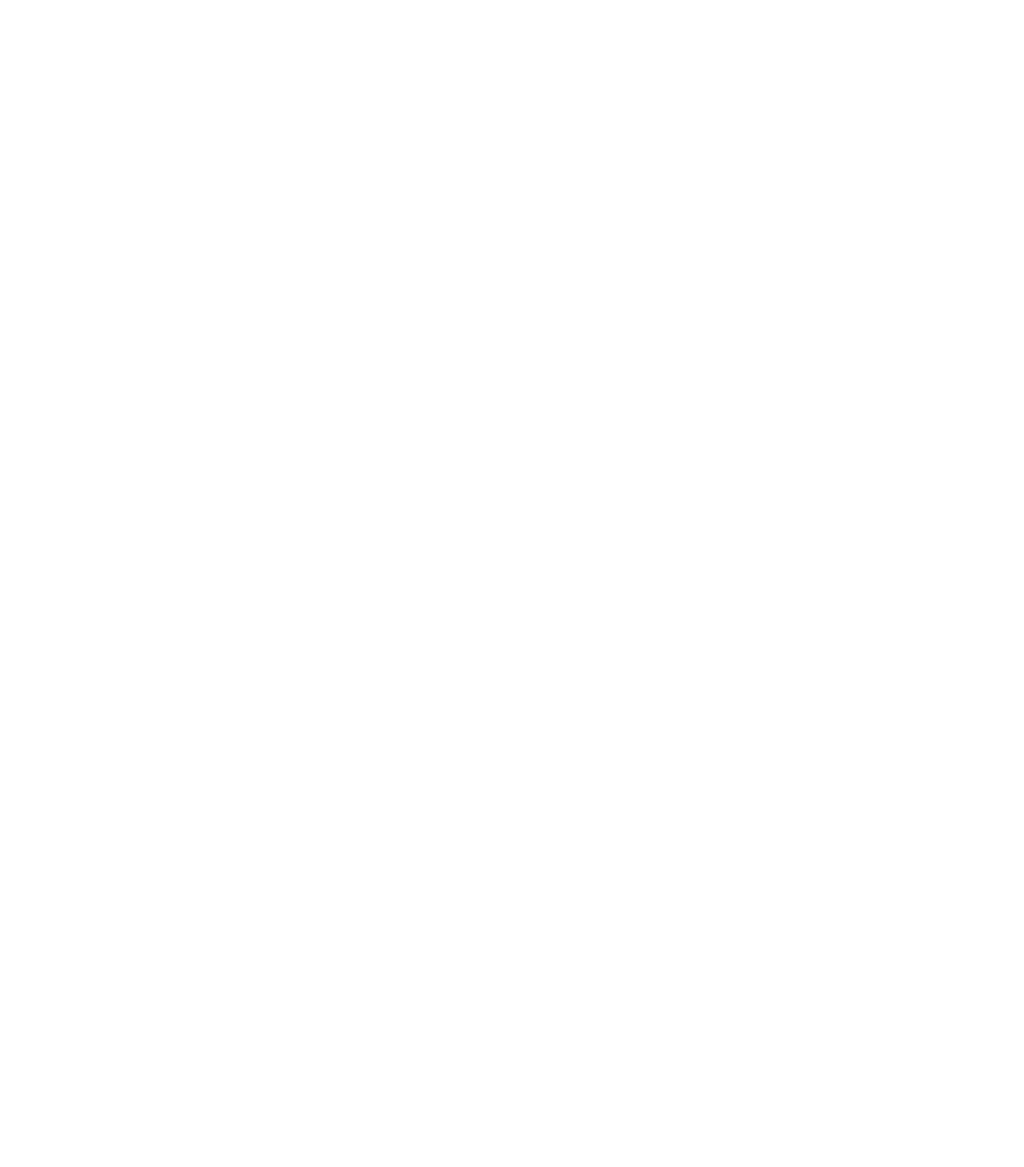
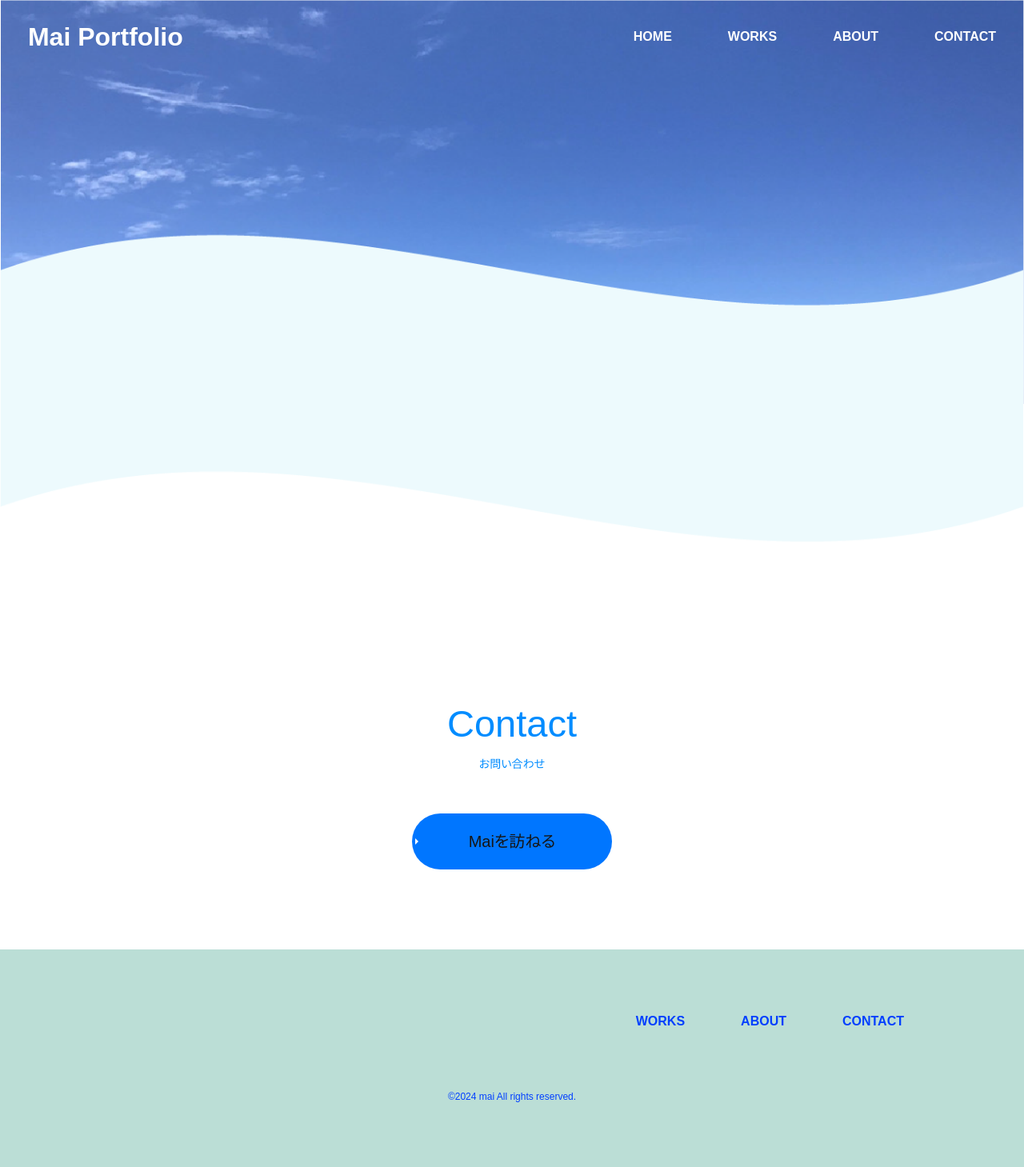
Before and after one commit to maiogino/dezasuta, a plain HTML site: page portfolio/1work_dezasutamobile.html in a window 1280 px wide. Shown: the whole page at 80% size. Before the commit the page ends 800 px from the top, so only its background shows below. Drawn offline with Linux system fonts and the light colour scheme.

Commit message:
ポートフォリオ2

```diff
--- a/portfolio/1work_dezasutamobile.html
+++ b/portfolio/1work_dezasutamobile.html
@@ -1,5 +1,6 @@
 <!DOCTYPE html>
 <html lang="ja">
+
 <head>
   <meta charset="UTF-8">
   <meta name="viewport" content="width=device-width, initial-scale=1.0">
@@ -10,17 +11,78 @@
   <link rel="stylesheet" href="./css/work.css">
 
   <script>
-        (function(d) {
+    (function (d) {
       var config = {
         kitId: 'twp3kga',
         scriptTimeout: 3000,
         async: true
       },
-          h=d.documentElement,t=setTimeout(function(){h.className=h.className.replace(/\bwf-loading\b/g,"")+" wf-inactive";},config.scriptTimeout),tk=d.createElement("script"),f=false,s=d.getElementsByTagName("script")[0],a;h.className+=" wf-loading";tk.src='https://use.typekit.net/'+config.kitId+'.js';tk.async=true;tk.onload=tk.onreadystatechange=function(){a=this.readyState;if(f||a&&a!="complete"&&a!="loaded")return;f=true;clearTimeout(t);try{Typekit.load(config)}catch(e){}};s.parentNode.insertBefore(tk,s)
+        h = d.documentElement, t = setTimeout(function () { h.className = h.className.replace(/\bwf-loading\b/g, "") + " wf-inactive"; }, config.scriptTimeout), tk = d.createElement("script"), f = false, s = d.getElementsByTagName("script")[0], a; h.className += " wf-loading"; tk.src = 'https://use.typekit.net/' + config.kitId + '.js'; tk.async = true; tk.onload = tk.onreadystatechange = function () { a = this.readyState; if (f || a && a != "complete" && a != "loaded") return; f = true; clearTimeout(t); try { Typekit.load(config) } catch (e) { } }; s.parentNode.insertBefore(tk, s)
     })(document);
   </script>
 </head>
+
 <body>
+  <header id="header">
+    <div class="header_inner">
+      <h1 class="logo">
+        <a href="./index.html">Mai Portfolio</a>
+      </h1>
+      <nav class="header-nav">
+        <ul>
+          <li>
+            <a href="./index.html">HOME</a>
+          </li>
+          <li>
+            <a href="./work_all.html">WORKS</a>
+          </li>
+          <li>
+            <a href="./about.html">ABOUT</a>
+          </li>
+          <li>
+            <a href="./contact.html">CONTACT</a>
+          </li>
+        </ul>
+      </nav>
+    </div>
 
+    <picture>
+      <img src="./picture/1x/NAVI.png" alt="空の写真" />
+    </picture>
+  </header>
+
+  <section class="home_contact">
+    <div class="temp_contact">
+      <p class="work_contact">Contact</p>
+      <p class="sub_title_contact">お問い合わせ</p>
+      <p>
+        <a class="btn_contact btn_blue" href="./contact.html">
+          Maiを訪ねる
+        </a>
+      </p>
+    </div>
+  </section>
+
+  <footer class="footer">
+    <div class="max-width">
+      <div class="footer_inner">
+        <nav class="footer-nav">
+          <ul>
+            <li>
+              <a href="./work_all.html">WORKS</a>
+            </li>
+            <li>
+              <a href="./about.html">ABOUT</a>
+            </li>
+            <li>
+              <a href="./contact.html">CONTACT</a>
+            </li>
+          </ul>
+        </nav>
+      </div>
+      <p id="company">©︎2024 mai All rights reserved.</p>
+    </div>
+  </footer>
 </body>
+
 </html>
```
Also changed, not shown: portfolio/about.html (+9 -6 lines), portfolio/contact.html (+5 -2 lines), portfolio/index.html (+13 -11 lines), portfolio/work_all.html (+12 -9 lines). Lines whose indentation alone changed are shown as unchanged.
